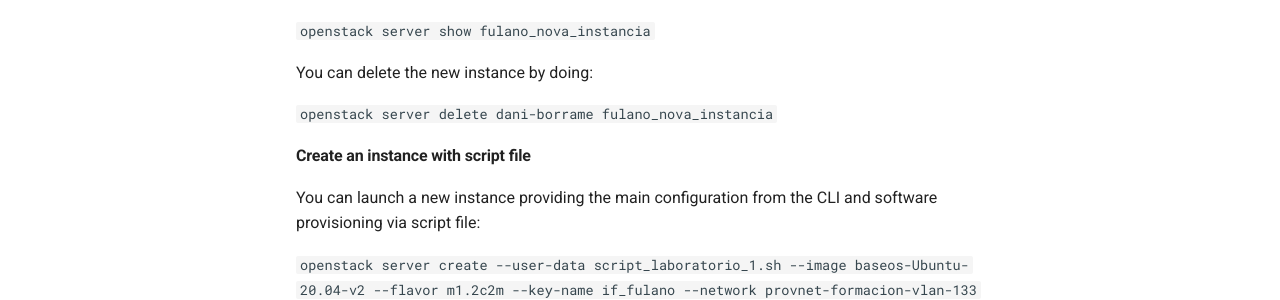
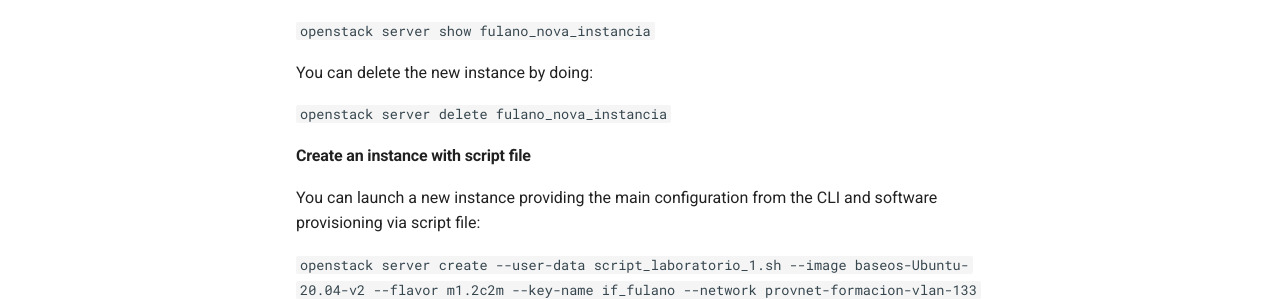
Before and after one commit to bigdatawirtz/basic-tools, an MkDocs documentation site: the page built from docs/openstack.md, in a window 1280 px wide and 900 px high, scrolled down 1512 px. Shown: the part 503-803 px from the top of the window. Built offline with MkDocs 1.6.1 and Material for MkDocs 9.7.7, drawn with Linux system fonts in a browser that asks for light colours.

Commit message:
tiny fix

````diff
--- a/docs/openstack.md
+++ b/docs/openstack.md
@@ -84,7 +84,7 @@ Show details of your instance:
 
 You can delete the new instance by doing:
 
-```openstack server delete dani-borrame fulano_nova_instancia```
+```openstack server delete fulano_nova_instancia```
 
 #### Create an instance with script file
 
````
